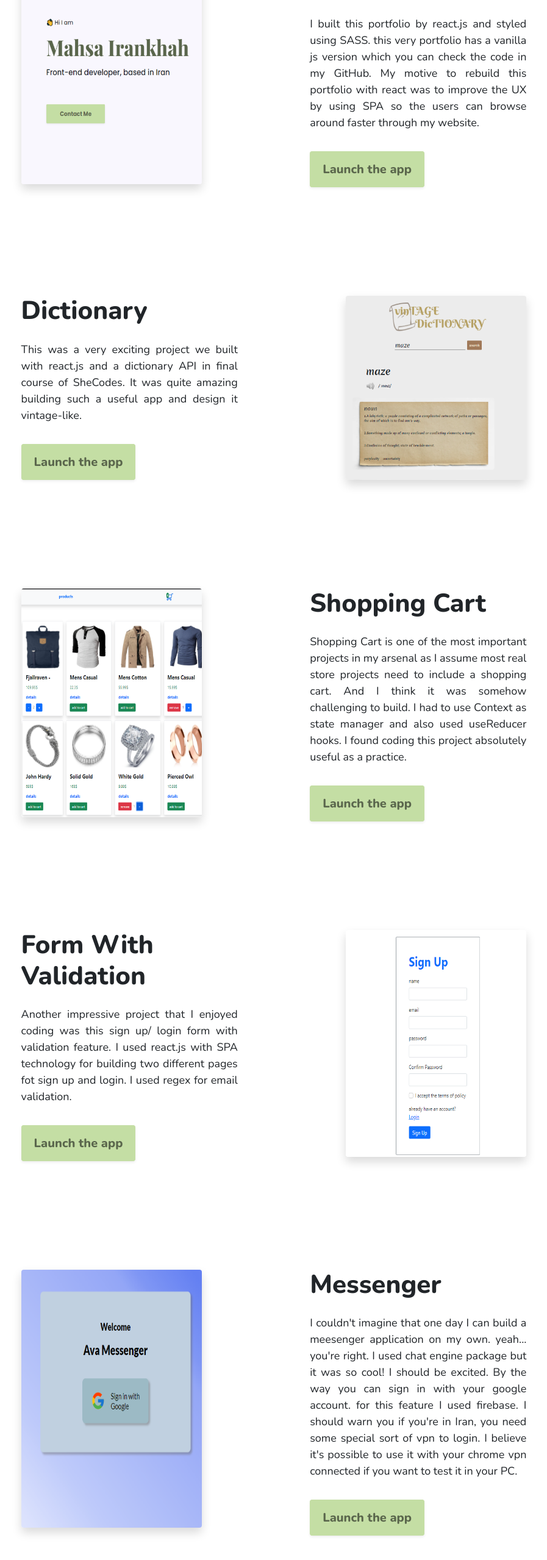
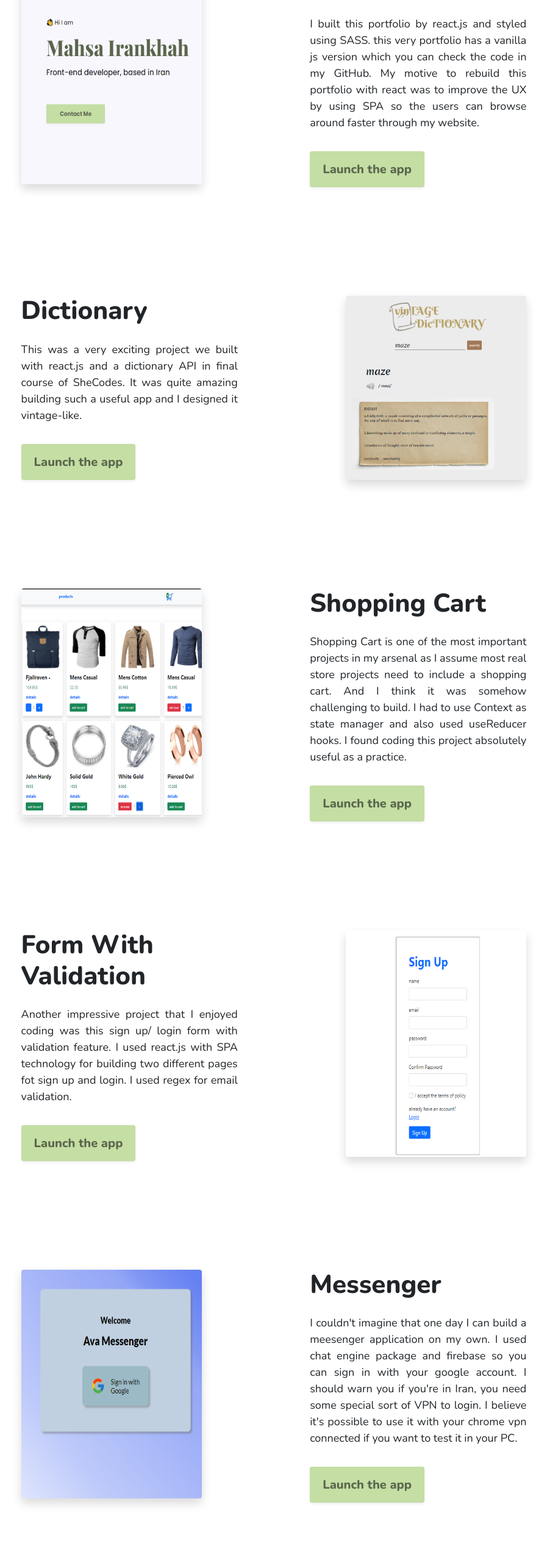
Before and after one commit to mahsa-irankhah/react-portfolio, a React (Create React App) app: page /work in a window 1280 px wide. Shown: the part 212-2770 px from the top of the page at 61% size, without its empty margins (191-1088 px from the left). Built offline with nearby package versions, Linux system fonts and the light colour scheme.

Commit message:
updated the content in work page

```diff
--- a/src/components/Work.js
+++ b/src/components/Work.js
@@ -36,14 +36,14 @@ const Projects = () => {
           this very portfolio has a vanilla js version which you can
           check the code in my GitHub. My motive to rebuild this portfolio with react was
           to improve the UX by using SPA so the users can browse around faster through my website."
-          link=""
+          link="https://snazzy-blancmange-fb7275.netlify.app/"
           reverse={false}
         />
         <Project
           image={dictionary}
           title="Dictionary"
           description="This was a very exciting project we built with react.js and a dictionary API in final course of SheCodes.
-           It was quite amazing building such a useful app and design it vintage-like."
+           It was quite amazing building such a useful app and I designed it vintage-like."
           link="https://fastidious-sunburst-aac406.netlify.app/"
           reverse={true}
         />
@@ -66,9 +66,9 @@ const Projects = () => {
         <Project
           image={messenger}
           title="Messenger"
-          description="I couldn't imagine that one day I can build a meesenger application on my own. yeah... you're right.
-          I used chat engine package but it was so cool! I should be excited. By the way you can sign in with your google account. for this feature I used firebase.
-          I should warn you if you're in Iran, you need some special sort of vpn to login. I believe it's possible to use it with your chrome vpn connected if you want to test it in your PC. "
+          description="I couldn't imagine that one day I can build a meesenger application on my own.
+          I used chat engine package and firebase so you can sign in with your google account.
+          I should warn you if you're in Iran, you need some special sort of VPN to login. I believe it's possible to use it with your chrome vpn connected if you want to test it in your PC. "
           link="https://startling-mermaid-d50877.netlify.app/"
           reverse={false}
         />
```
